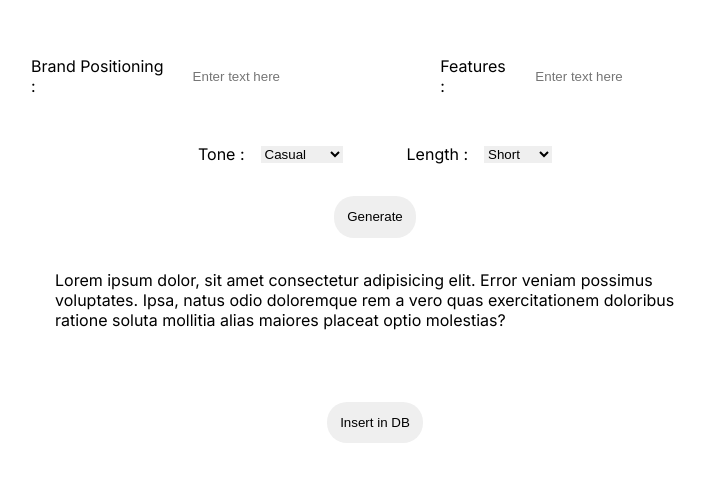
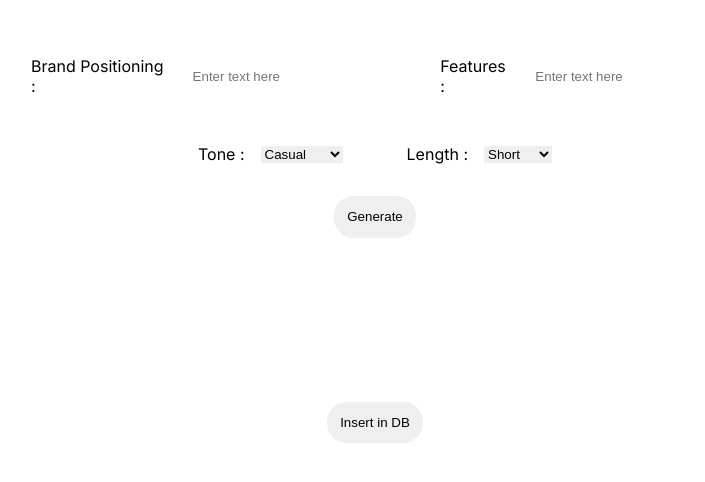
Before and after one commit to AbhayJha24/real-estate-copy-gen-website, a Next.js app: page / in a window 1280 px wide. Shown: the part 120-602 px from the top of the page, without its empty margins (265-970 px from the left). Built offline with nearby package versions, Linux system fonts and the light colour scheme.

Commit message:
AI Model API working properly, copy being generated from the frontend

```diff
--- a/app/components/_genTextArea.js
+++ b/app/components/_genTextArea.js
@@ -1,10 +1,10 @@
 import React from 'react'
 import styles from "../page.module.css";
 
-export default function GenTextArea() {
+export default function GenTextArea({ gt }) {
   return (
     <article className={styles.genTextArea}>
-        Lorem ipsum dolor, sit amet consectetur adipisicing elit. Error veniam possimus voluptates. Ipsa, natus odio doloremque rem a vero quas exercitationem doloribus ratione soluta mollitia alias maiores placeat optio molestias?
+        {gt}
     </article>
   );
 }
--- a/app/page.js
+++ b/app/page.js
@@ -3,15 +3,15 @@
 import Image from "next/image";
 import styles from "./page.module.css";
 import GenTextArea from './components/_genTextArea';
-import { useRef, useState } from "react";
+import { useState } from "react";
 
 export default function Home() {
 
-  const genTextArea = useRef(null);
   const [bp, setBp] = useState("");
   const [features, setFeatures] = useState("");
   const [tone, setTone] = useState("Casual");
   const [length, setLength] = useState("Short");
+  const [genText, setGenText] = useState("");
 
   async function generateText() {
 
@@ -21,8 +21,6 @@ export default function Home() {
       tone : tone,
       length : length
     }
-
-    console.log(JSON.stringify(data))
 
     const resp = await fetch("/generate", {
       method: "POST",
@@ -34,6 +32,8 @@ export default function Home() {
     });
 
     const respData = await resp.json();
+
+    setGenText(respData);
   }
 
   return (
@@ -68,7 +68,7 @@ export default function Home() {
           </div>
         </article>
         <button onClick={generateText}>Generate</button>
-        <GenTextArea ref={genTextArea}></GenTextArea>
+        <GenTextArea gt={genText}></GenTextArea>
         <button>Insert in DB</button>
       </section>
     </main>
```
Also changed, not shown: middleware.js (+23 -2 lines), 1 other file (tests, documents, lock files or other folders).
